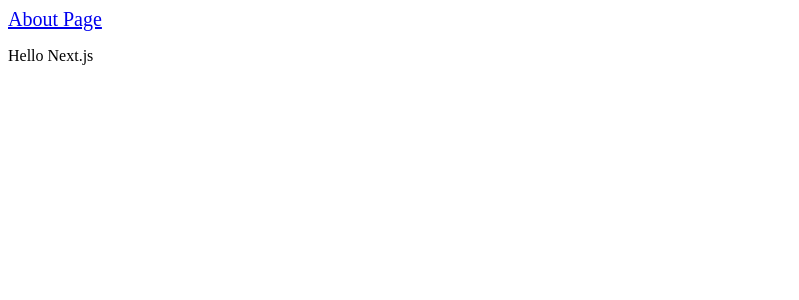
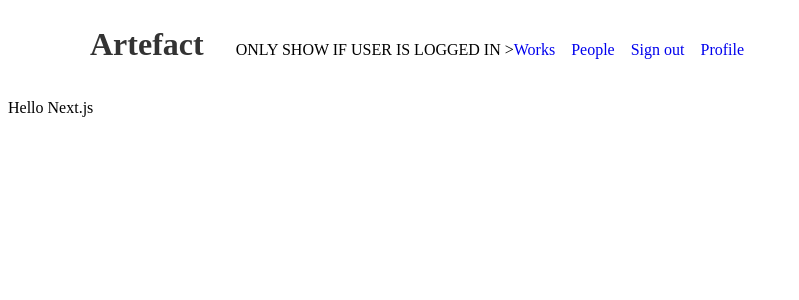
Before and after one commit to runemadsen/artefact-next, a Next.js app: page / in a window 1280 px wide. Shown: the top 300 px of the page, without its empty margins (0-799 px from the left). Built offline with nearby package versions, Linux system fonts and the light colour scheme.

Commit message:
adding menu

```diff
--- /dev/null
+++ b/components/container.js
@@ -0,0 +1,13 @@
+import React from 'react'
+
+export default ({ children }) => (
+  <div className="container">
+    { children }
+    <style jsx>{`
+      .container {
+        margin: 0 auto;
+        max-width: 1100px;
+      }
+    `}</style>
+  </div>
+)
--- /dev/null
+++ b/components/menu.js
@@ -0,0 +1,36 @@
+import React from 'react'
+import Link from 'next/link'
+import Container from './container'
+
+export default () => (
+  <nav>
+    <Container>
+      <Link href="/about"><a id="logo">Artefact</a></Link>
+      ONLY SHOW IF USER IS LOGGED IN >
+      <Link href="/works"><a>Works</a></Link>
+      <Link href="/people"><a>People</a></Link>
+      <Link href="/users/logout"><a>Sign out</a></Link>
+      <Link href="/user"><a>Profile</a></Link>
+    </Container>
+    <style jsx>{`
+      nav {
+        border-bottom: 1px solid $grayLight;
+        height: 75px;
+      }
+      /*.container {
+        height: 100%;
+      }*/
+      nav a {
+        margin-right: 1em;
+        display: inline-block;
+        text-decoration: none;
+      }
+      nav #logo {
+        color: #333;
+        margin-top: 0.55em;
+        font-size: 2em;
+        font-weight: bold;
+      }
+    `}</style>
+  </nav>
+)
--- a/pages/index.js
+++ b/pages/index.js
@@ -1,10 +1,9 @@
 import Link from 'next/link'
+import Menu from '../components/menu'
 
 const Index = () => (
   <div>
-    <Link href="/about">
-      <a style={{ fontSize: 20 }}>About Page</a>
-    </Link>
+    <Menu />
     <p>Hello Next.js</p>
   </div>
 )
```
Also changed, not shown: 1 other file (tests, documents, lock files or other folders).
